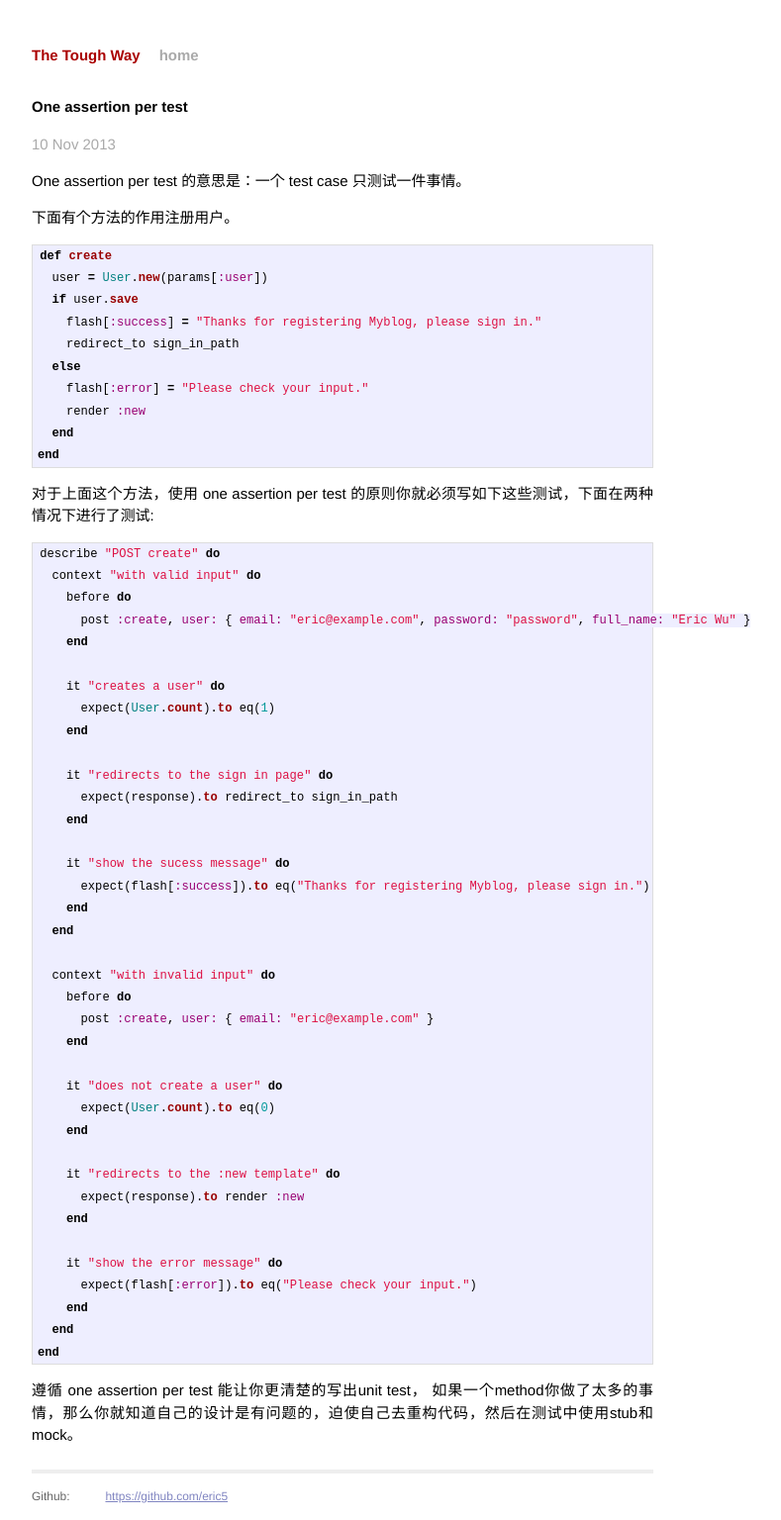
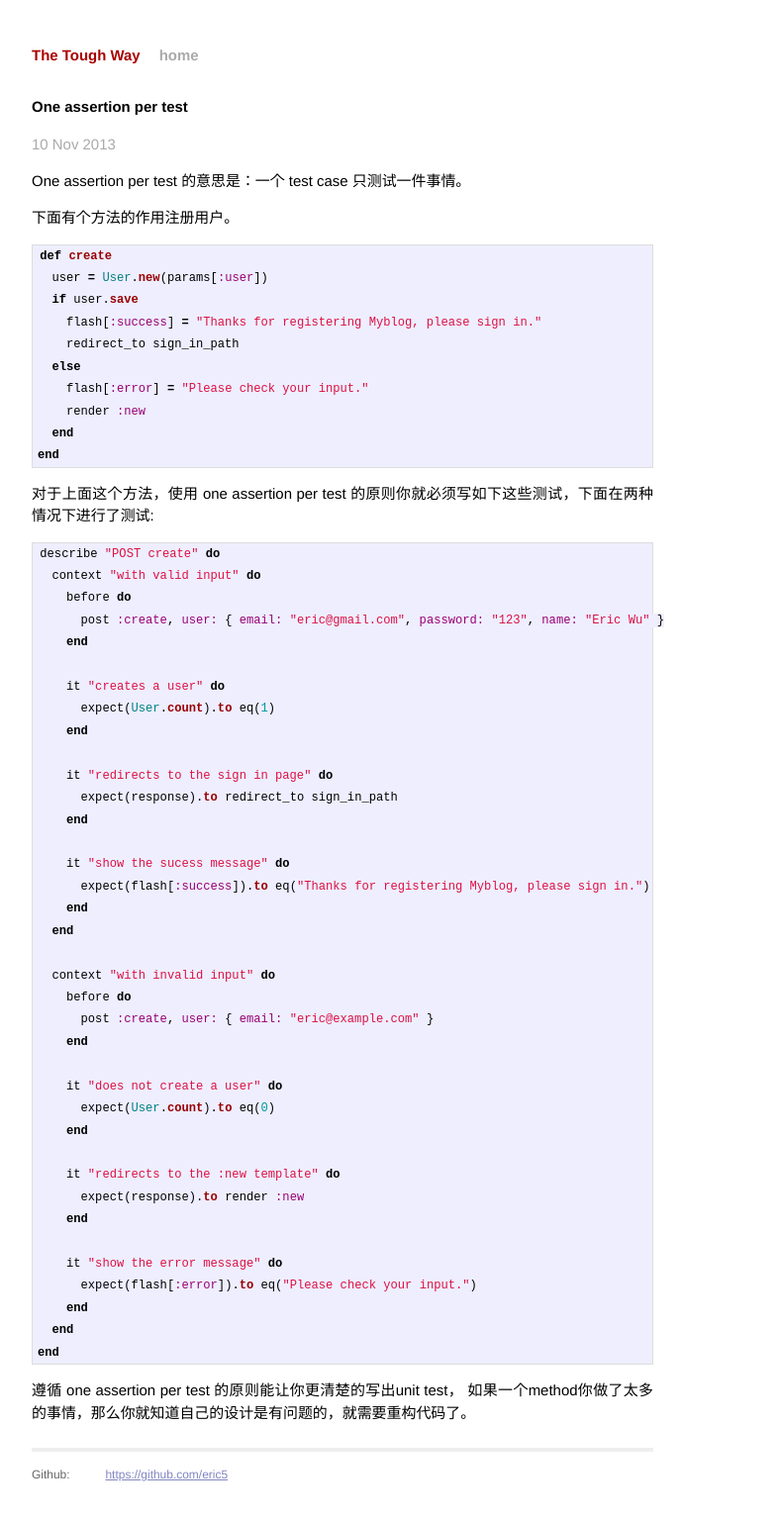
Before and after one commit to ericwo/ericwo.github.io, a Jekyll site: the page built from _posts/2013-11-10-one-assertion-per-test.markdown, in a window 1280 px wide. Shown: the whole page at 99% size, without its empty margins (294-1083 px from the left). Built offline with Jekyll 4.4.1, drawn with Linux system fonts in a browser that asks for light colours; Markdown is read by kramdown in place of the engine named in the settings; after the commit the page ends 1513 px from its top, so only the background shows below that.

Commit message:
small changes

```diff
--- a/_posts/2013-11-10-one-assertion-per-test.markdown
+++ b/_posts/2013-11-10-one-assertion-per-test.markdown
@@ -27,7 +27,7 @@ end
 describe "POST create" do
   context "with valid input" do
     before do
-      post :create, user: { email: "eric@example.com", password: "password", full_name: "Eric Wu" }
+      post :create, user: { email: "eric@gmail.com", password: "123", name: "Eric Wu" }
     end
 
     it "creates a user" do
@@ -63,4 +63,4 @@ describe "POST create" do
 end
 {% endhighlight %}
 
-遵循 one assertion per test 能让你更清楚的写出unit test， 如果一个method你做了太多的事情，那么你就知道自己的设计是有问题的，迫使自己去重构代码，然后在测试中使用stub和mock。
+遵循 one assertion per test 的原则能让你更清楚的写出unit test， 如果一个method你做了太多的事情，那么你就知道自己的设计是有问题的，就需要重构代码了。
```
